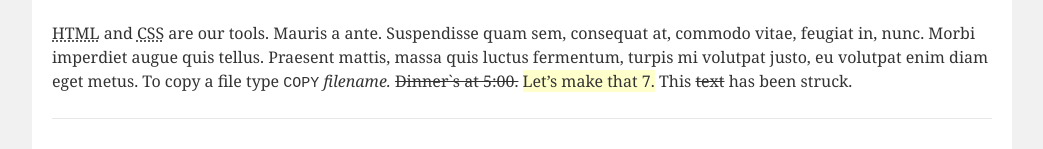
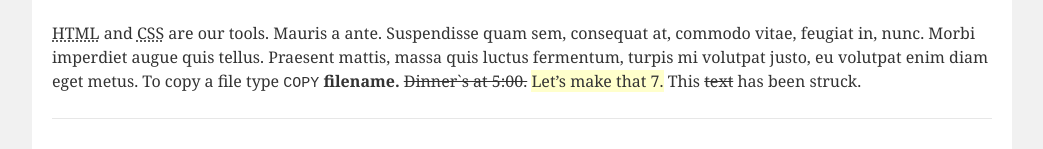
Before and after one commit to YevhenLobushko/git-demo, a plain HTML site: page SW_HW1/homework/index.html in a window 1280 px wide. Shown: the part 747-896 px from the top of the page, without its empty margins (118-1161 px from the left). Drawn offline with Linux system fonts and the light colour scheme.

Commit message:
i to var to b real

```diff
--- a/SW_HW1/homework/index.html
+++ b/SW_HW1/homework/index.html
@@ -59,7 +59,7 @@
                   vitae, feugiat in, nunc. Morbi imperdiet augue quis tellus.
                   Praesent mattis, massa quis luctus fermentum, turpis mi
                   volutpat justo, eu volutpat enim diam eget metus. To copy a
-                  file type <kbd>COPY</kbd> <i>filename.</i>
+                  file type <kbd>COPY</kbd> <b>filename.</b>
                   <s>Dinner`s at 5:00.</s> <ins>Let’s make that 7.</ins> This
                   <s>text</s> has been struck.
                 </p>
```
